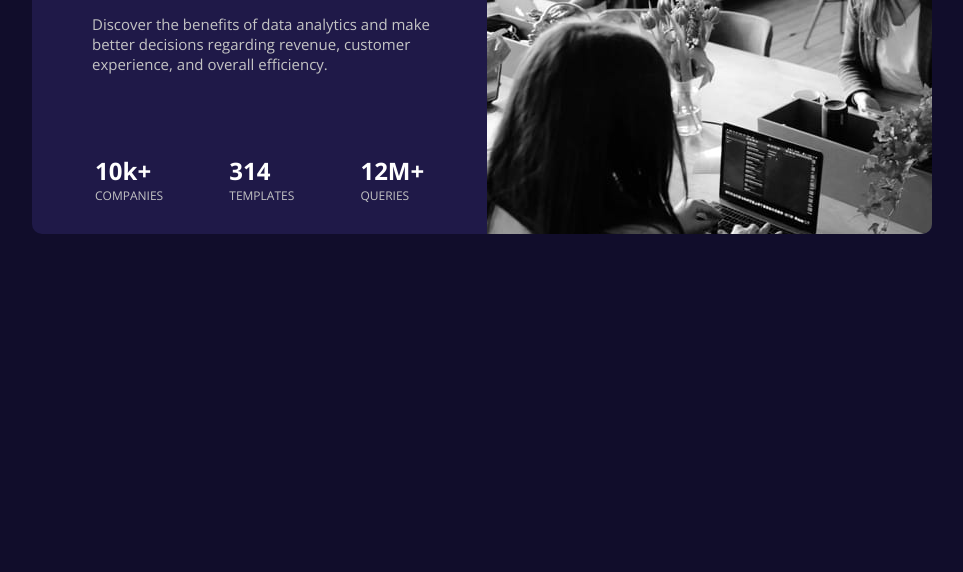
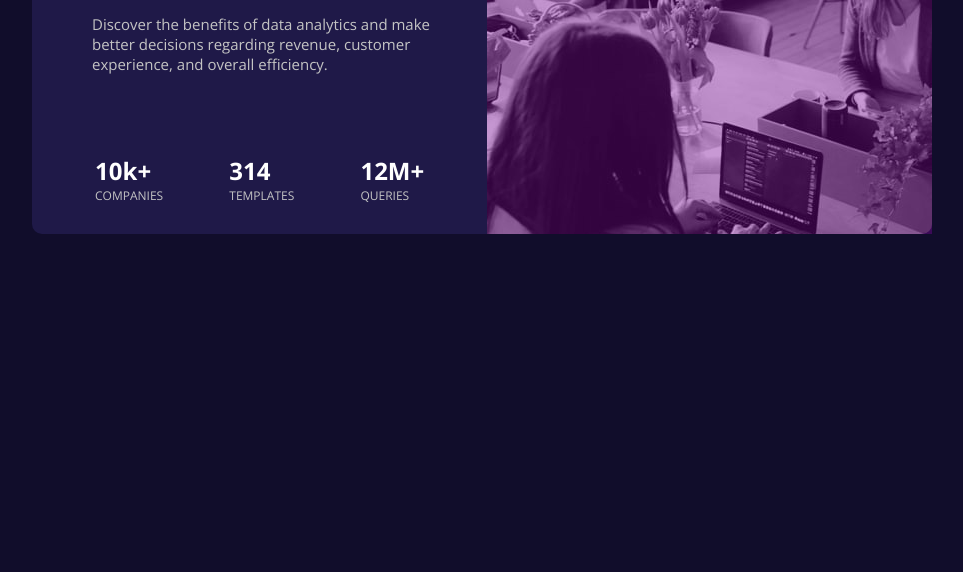
Before and after one commit to Jabzdev/Stats, a plain HTML site: page index.html in a window 1280 px wide. Shown: the part 228-800 px from the top of the page, without its empty margins (158-1121 px from the left). Drawn offline with nearby package versions, Linux system fonts and the light colour scheme.

Commit message:
last update

```diff
--- a/index.html
+++ b/index.html
@@ -35,7 +35,7 @@
             </div>
         </div>
         <div class="pic-side">
-
+            <div class="image-overlay"></div>
         </div>
     </div>
 </body>
--- a/style.css
+++ b/style.css
@@ -41,6 +41,13 @@ body {
     border-bottom-right-radius: 10px;
     background: url(images/image-header-desktop.jpg);
 }
+
+.image-overlay {
+    width: 100%;
+    height: 100%;
+    background-color: rgba(121, 7, 149, 0.409);
+}
+
 .title {
     text-align: left;
     justify-content: center;
```
